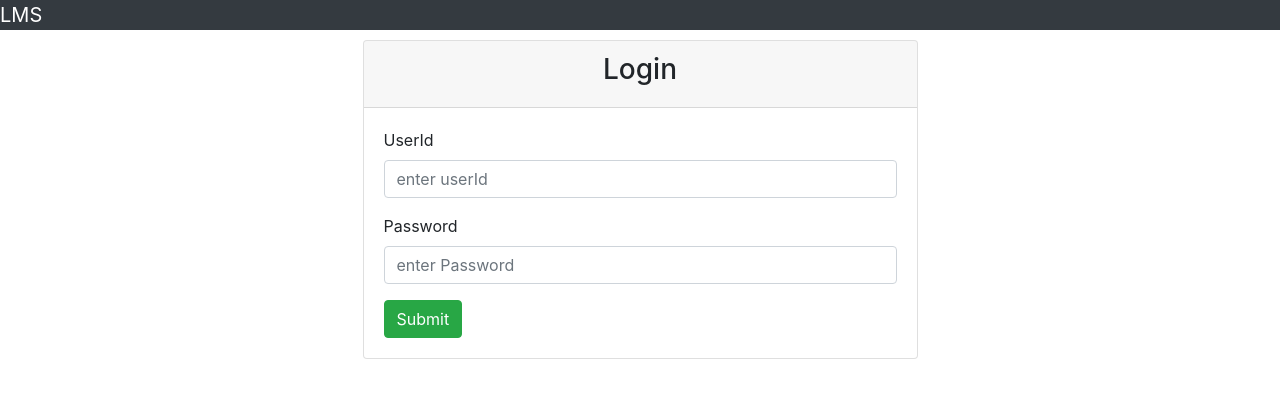
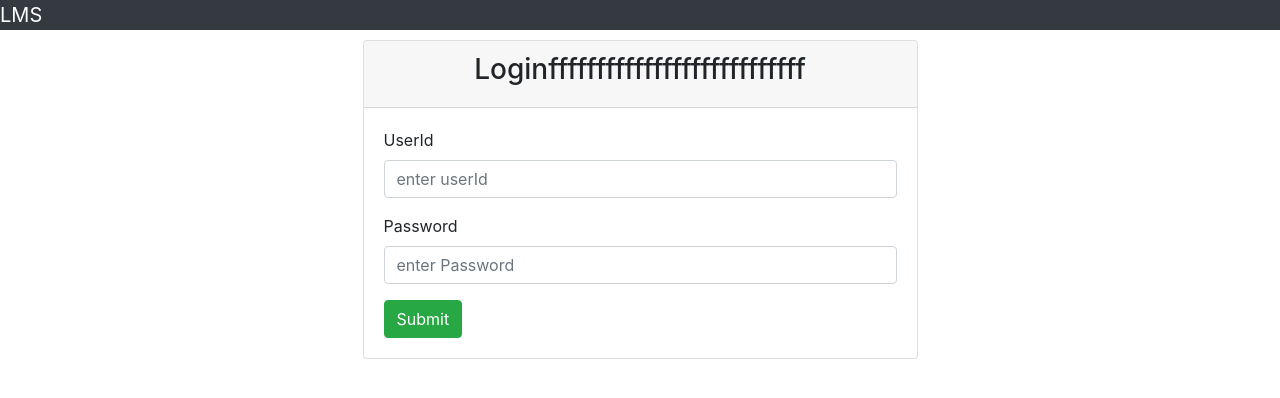
Before and after one commit to harishatla/Leave_Management_System, an Angular app: page /login in a window 1280 px wide. Shown: the top 398 px of the page. Built offline with nearby package versions, Linux system fonts and the light colour scheme.

Commit message:
second commit from office laptop

```diff
--- a/src/app/components/login/login.component.html
+++ b/src/app/components/login/login.component.html
@@ -2,7 +2,7 @@
         <div class="form-container">
             <div class="card w-50">
                 <div class="card-header text-center">
-                    <h3>Login</h3>
+                    <h3>Loginfffffffffffffffffffffffffff</h3>
 
                 </div>
                 <div class="card-body">
--- a/src/index.html
+++ b/src/index.html
@@ -11,7 +11,8 @@
 </head>
 <body>
   <script src="https://cdn.jsdelivr.net/npm/jquery@3.5.1/dist/jquery.slim.min.js" integrity="sha384-DfXdz2htPH0lsSSs5nCTpuj/zy4C+OGpamoFVy38MVBnE+IbbVYUew+OrCXaRkfj" crossorigin="anonymous"></script>
-<script src="https://cdn.jsdelivr.net/npm/bootstrap@4.6.2/dist/js/bootstrap.bundle.min.js" integrity="sha384-Fy6S3B9q64WdZWQUiU+q4/2Lc9npb8tCaSX9FK7E8HnRr0Jz8D6OP9dO5Vg3Q9ct" crossorigin="anonymous"></script>
+<script src="https://cdn.jsdelivr.net/npm/popper.js@1.16.1/dist/umd/popper.min.js" integrity="sha384-9/reFTGAW83EW2RDu2S0VKaIzap3H66lZH81PoYlFhbGU+6BZp6G7niu735Sk7lN" crossorigin="anonymous"></script>
+<script src="https://cdn.jsdelivr.net/npm/bootstrap@4.6.2/dist/js/bootstrap.min.js" integrity="sha384-+sLIOodYLS7CIrQpBjl+C7nPvqq+FbNUBDunl/OZv93DB7Ln/533i8e/mZXLi/P+" crossorigin="anonymous"></script>
   <app-root></app-root>
 </body>
 </html>
```
